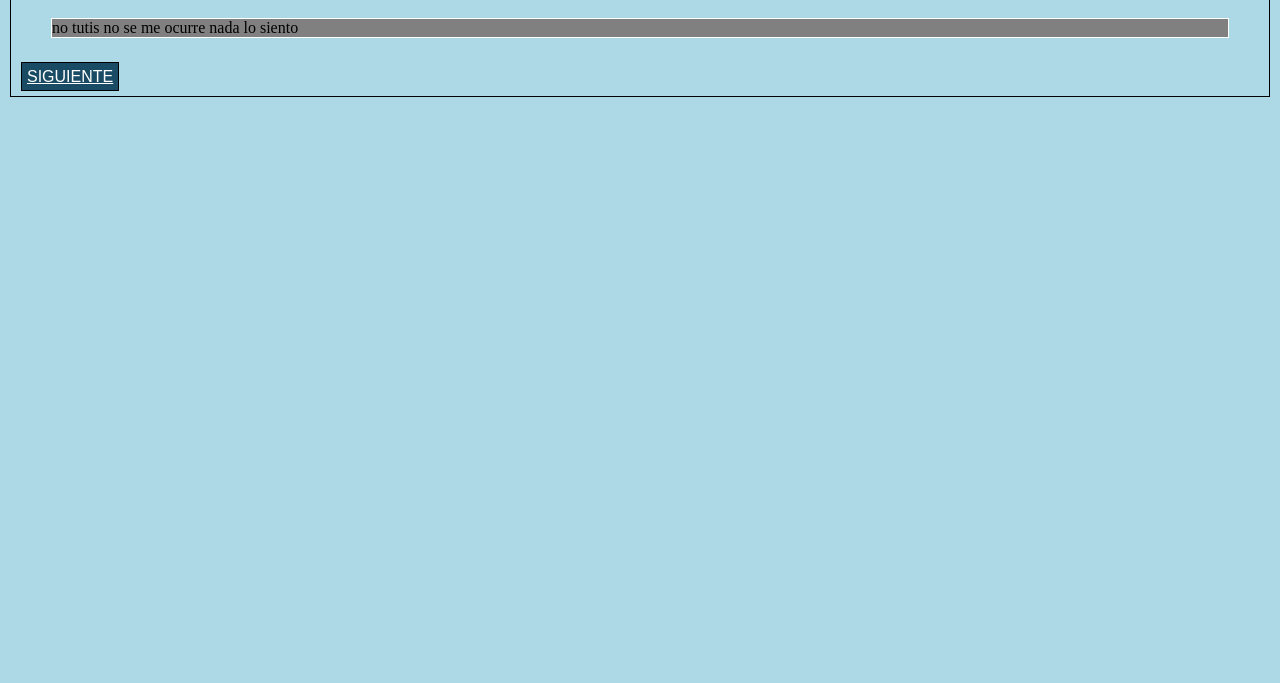
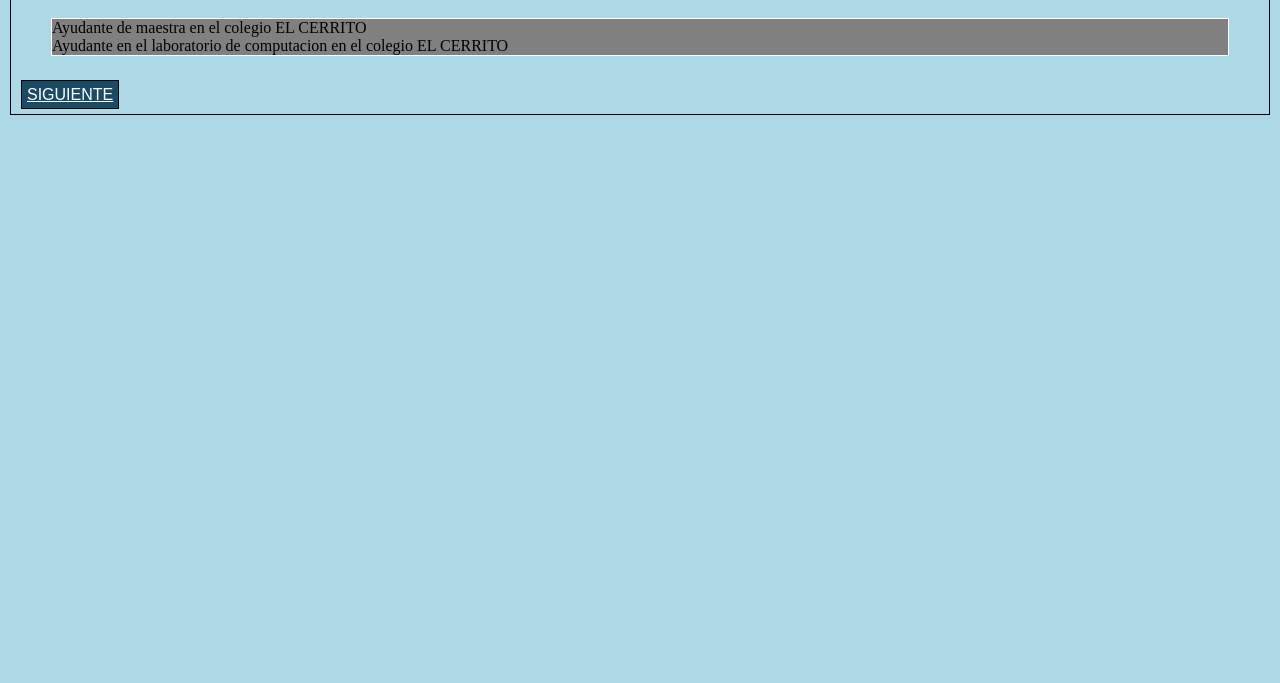
Before and after one commit to marielacortez/curriculumvitae, a plain HTML site: page exlaboral.html in a window 1280 px wide. Shown: the part 117-800 px from the top of the page. Drawn offline with Linux system fonts and the light colour scheme.

Commit message:
Update exlaboral.html
añadi experiencia laboral

```diff
--- a/exlaboral.html
+++ b/exlaboral.html
@@ -9,7 +9,8 @@
     <a  class="home" href="index.html">INICIO</a>
     <h1 class="title">EXPERIENCIA LABORAL</h1>
     <ul class="list">
-      <li>no tutis no se me ocurre nada lo siento</li>
+      <li>Ayudante de maestra en el colegio EL CERRITO</li>
+      <li>Ayudante en el laboratorio de computacion en el colegio EL CERRITO</li>
     </ul>
     <a class="anterior" href="referencias.html">SIGUIENTE</a>
   </body>
```
